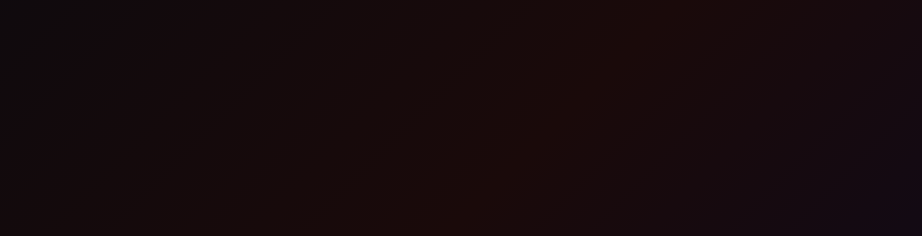
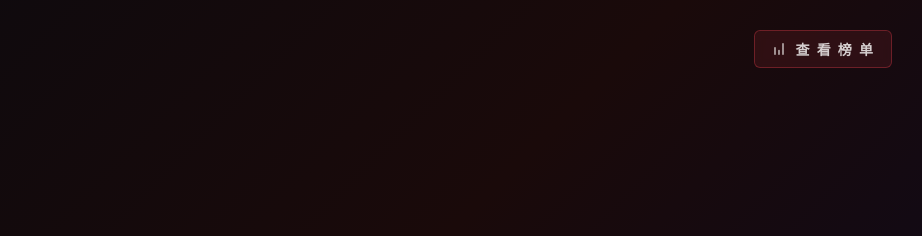
Before and after one commit to seuzyf/hwvcts5signup, a website: page index.html in a window 1280 px wide. Shown: the top 236 px of the page, without its empty margins (358-1280 px from the left). Drawn offline with Linux system fonts and the light colour scheme.

Commit message:
Add files via upload

```diff
--- a/index.html
+++ b/index.html
@@ -70,6 +70,37 @@
             transform: scale(1.1);
             pointer-events: none;
         }
+
+        /* 新增：首页右上角的榜单按钮 */
+        .home-view-btn {
+            position: absolute;
+            top: 30px;
+            right: 30px;
+            z-index: 110;
+            padding: 8px 16px;
+            font-size: 14px;
+            font-weight: 600;
+            color: rgba(255, 255, 255, 0.8);
+            background: rgba(255, 70, 85, 0.1);
+            border: 1px solid rgba(255, 70, 85, 0.3);
+            border-radius: 6px;
+            cursor: pointer;
+            transition: all 0.3s ease;
+            letter-spacing: 2px;
+            font-family: 'Noto Sans SC', sans-serif;
+            display: flex;
+            align-items: center;
+            gap: 8px;
+            backdrop-filter: blur(5px);
+        }
+        .home-view-btn:hover {
+            color: #fff;
+            background: rgba(255, 70, 85, 0.3);
+            border-color: #ff4655;
+            transform: translateY(-2px);
+            box-shadow: 0 5px 15px rgba(255, 70, 85, 0.2);
+        }
+        .home-view-btn svg { width: 16px; height: 16px; }
 
         .title-container { text-align: center; margin-bottom: 60px; padding: 0 20px; }
         .title-badge {
@@ -246,7 +277,7 @@
             position: fixed; top: 0; left: 0; width: 100%; height: 100%;
             background: rgba(0, 0, 0, 0.85); backdrop-filter: blur(8px);
             display: none; justify-content: center; align-items: center; z-index: 1000;
-            animation: fadeIn 0.3s ease; padding: 15px; /* 添加外边距防贴边 */
+            animation: fadeIn 0.3s ease; padding: 15px;
         }
         .modal-card {
             background: #151520; border: 1px solid rgba(255, 70, 85, 0.4);
@@ -269,7 +300,6 @@
         .leaderboard-list::-webkit-scrollbar-track { background: transparent; }
         .leaderboard-list::-webkit-scrollbar-thumb { background: rgba(255, 70, 85, 0.5); border-radius: 2px; }
 
-        /* 重新规划网格，增加排名列 */
         .leaderboard-item {
             display: grid; grid-template-columns: 0.6fr 2fr 1.2fr 1fr;
             padding: 10px; border-bottom: 1px solid rgba(255,255,255,0.05);
@@ -305,7 +335,6 @@
             .character-name-tag .agent-role { font-size: 12px; margin-top: 2px; }
             .mood-indicator { top: 15px; right: 15px; bottom: auto; left: auto; }
 
-            /* 对话与表单区域适配 */
             .dialogue-area { position: relative; width: 100%; height: 65%; padding: 10px 15px 15px 15px; flex-shrink: 1; }
             .dialogue-box { padding: 15px; height: 100%; min-height: auto; overflow-y: auto; }
             .dialogue-speaker { font-size: 13px; margin-bottom: 12px; padding-bottom: 8px; }
@@ -316,7 +345,10 @@
             .next-btn { margin-top: 15px; align-self: center; width: 100%; text-align: center; padding: 12px; font-size: 14px; }
             .score-number { font-size: 48px; }
 
-            /* 弹窗与排行榜移动端适配 */
+            /* 数据中心首页按钮适配 */
+            .home-view-btn { top: 20px; right: 20px; padding: 6px 12px; font-size: 12px; }
+            .home-view-btn svg { width: 14px; height: 14px; }
+
             .modal-card { padding: 15px; width: 100%; max-width: 100%; margin: 0 auto; border-radius: 6px; }
             .modal-title { font-size: 16px; margin-bottom: 15px; }
             .leaderboard-list { max-height: 60vh; }
@@ -333,6 +365,13 @@
     <div class="particles" id="particles"></div>
 
     <div class="start-screen" id="startScreen">
+        <button class="home-view-btn" onclick="viewSignups()" id="topViewBtn">
+            <svg viewBox="0 0 24 24" fill="none" stroke="currentColor" stroke-width="2" stroke-linecap="round" stroke-linejoin="round">
+                <path d="M12 20v-6M6 20V10M18 20V4"/>
+            </svg>
+            查 看 榜 单
+        </button>
+
         <div class="title-container">
             <div class="title-badge">VALORANT TOURNAMENT</div>
             <h1 class="main-title">HWVCTS5</h1>
@@ -563,7 +602,6 @@
             const startScreen = document.getElementById('startScreen');
             startScreen.classList.add('hidden');
 
-            // 后台静默预拉取数据用于后续验证
             if (!window.allPlayersData) {
                 fetch('/.netlify/functions/getScores')
                     .then(r => r.json())
@@ -664,7 +702,6 @@
             gameState.playerName = name;
             document.getElementById('dialogueContent').innerHTML = `<p style="color:rgba(255,255,255,0.4); font-size:13px; text-align:right; margin-top:15px;">📡 正在搜索档案库...</p>`;
 
-            // 如果预加载失败或还没拉完，临时阻塞去拉取
             if (!window.allPlayersData) {
                 try {
                     const fetchRes = await fetch('/.netlify/functions/getScores');
@@ -694,12 +731,12 @@
         }
 
         function handleNameNo() {
-            gameState.gameId = ''; // 清空可能干扰的ID
+            gameState.gameId = '';
             continueNormalNameStep(gameState.playerName);
         }
 
         function handleNameYes(player) {
-            gameState.gameId = player.game_id; // 保存已有ID
+            gameState.gameId = player.game_id;
             setMood('happy'); updateProgress(40); const agent = getCurrentAgent();
             document.getElementById('dialogueContent').innerHTML = '';
             typeText(document.getElementById('dialogueText'), agent.dialogues.welcomeBack).then(() => {
@@ -712,7 +749,7 @@
         }
 
         function viewSignupsFromDialogue() {
-            viewSignups(); // 唤起排行卡片
+            viewSignups();
             const agent = getCurrentAgent();
             document.getElementById('dialogueContent').innerHTML = '';
             typeText(document.getElementById('dialogueText'), agent.dialogues.afterView).then(() => {
@@ -840,11 +877,9 @@
             await typeText(document.getElementById('dialogueText'), getCurrentAgent().dialogues.dataSourceResponse);
             content.innerHTML = `<p style="color: rgba(255,255,255,0.5); font-size: 13px; margin-top: 15px;">正在计算排名并拉取全服数据...</p>`;
 
-            // 1. 提前计算本地分数
             const rankScore = getRankScore(gameState.rankTier);
             gameState.hwScore = Math.round(rankScore + (gameState.acs - 200) + (gameState.adr - 130) * 3 + (gameState.kda - 1.4) * 200 + (gameState.kast / 100 - 0.7) * 1000);
 
-            // 2. 获取历史完整数据用于算排名和排行榜
             if (!window.allPlayersData || window.allPlayersData.length === 0) {
                 try {
                     const fetchRes = await fetch('/.netlify/functions/getScores');
@@ -857,7 +892,6 @@
             allScores.sort((a, b) => b - a);
             const rank = allScores.indexOf(gameState.hwScore) + 1;
 
-            // 完全按照比例计算预分组：30% / 60%
             const legendCount = Math.ceil(allScores.length * 0.30);
             const middleCount = Math.ceil(allScores.length * 0.60);
 
@@ -865,7 +899,6 @@
             else if (rank <= middleCount) { gameState.preGroup = '中间组'; }
             else { gameState.preGroup = '挑战组'; }
 
-            // 3. 进入确认界面
             showConfirmScreen();
         }
 
@@ -897,7 +930,6 @@
             });
         }
 
-        // 弹窗控制
         function showModal(title, contentHtml) {
             document.getElementById('modalTitle').innerHTML = title;
             document.getElementById('modalContent').innerHTML = contentHtml;
@@ -908,7 +940,6 @@
             document.getElementById('customModal').style.display = 'none';
         }
 
-        // 提交到数据库
         async function completeSignup() {
             const btn = document.getElementById('btnSubmitSignup');
             if (btn) { btn.disabled = true; btn.textContent = '提 交 中...'; }
@@ -948,12 +979,21 @@
             }
         }
 
-        // 查看排行榜与分组渲染
-        function viewSignups() {
+        async function viewSignups() {
+            if (!window.allPlayersData || window.allPlayersData.length === 0) {
+                const btn = document.getElementById('topViewBtn');
+                let originalText = btn ? btn.innerHTML : '';
+                if (btn) btn.innerHTML = '拉取中...';
+                try {
+                    const fetchRes = await fetch('/.netlify/functions/getScores');
+                    if (fetchRes.ok) window.allPlayersData = await fetchRes.json();
+                } catch (e) { console.warn('获取分数失败', e); }
+                if (btn) btn.innerHTML = originalText;
+            }
+
             let data = window.allPlayersData || [];
             let displayData = [...data];
 
-            // 如果玩家还没正式提交且已经算出了分数，就把他作为“当前预览”塞进列表中
             if (!gameState.isSubmitted && gameState.hwScore > 0) {
                 displayData = displayData.filter(p => p.player_name !== gameState.playerName);
                 displayData.push({
@@ -964,7 +1004,6 @@
                 });
             }
 
-            // 按分数降序排列
             displayData.sort((a, b) => b.hw_score - a.hw_score);
 
             const totalPlayers = displayData.length;
@@ -984,7 +1023,6 @@
             displayData.forEach((p, index) => {
                 const currentRank = index + 1;
 
-                // 动态插入分组比例分割线
                 if (currentRank === 1 && totalPlayers > 0) {
                     listHtml += `<div class="group-divider legend-divider"><span>传奇组 (Top 30%)</span></div>`;
                 } else if (currentRank === top30 + 1 && totalPlayers > 0) {
@@ -993,11 +1031,10 @@
                     listHtml += `<div class="group-divider challenger-divider"><span>挑战组 (60% - 100%)</span></div>`;
                 }
 
-                // 皇冠和前三名高亮
                 let rankBadge = currentRank === 1 ? '🥇 1' : currentRank === 2 ? '🥈 2' : currentRank === 3 ? '🥉 3' : currentRank;
                 let rankClass = currentRank === 1 ? 'rank-1' : currentRank === 2 ? 'rank-2' : currentRank === 3 ? 'rank-3' : '';
 
-                let isCurrent = p.player_name.includes('(当前)');
+                let isCurrent = p.player_name && p.player_name.includes('(当前)');
                 let rowStyle = isCurrent ? 'background: rgba(255, 70, 85, 0.15); border: 1px solid rgba(255, 70, 85, 0.5);' : '';
 
                 listHtml += `
```
Also changed, not shown: netlify/functions/submit.js (+13 -4 lines).
